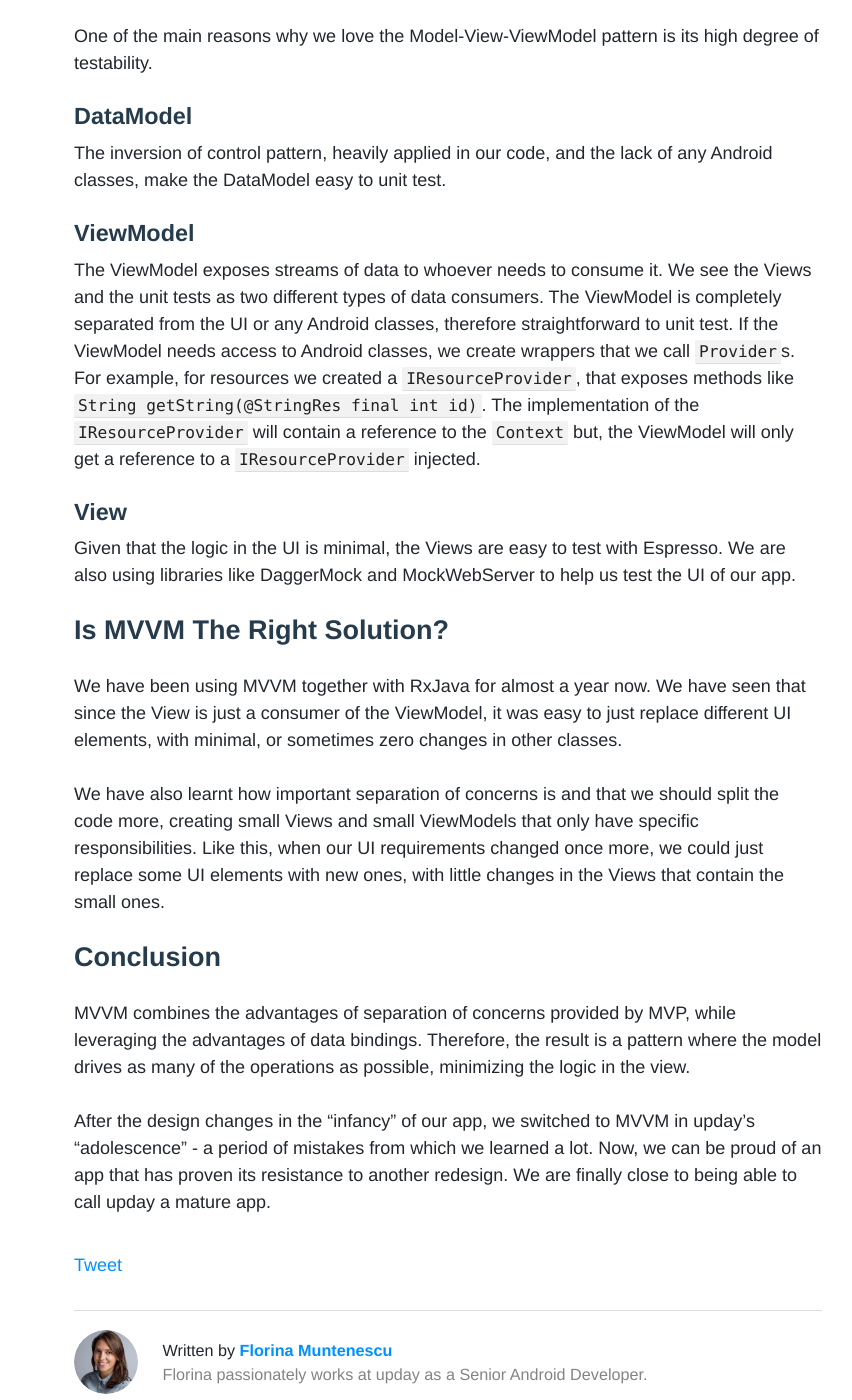
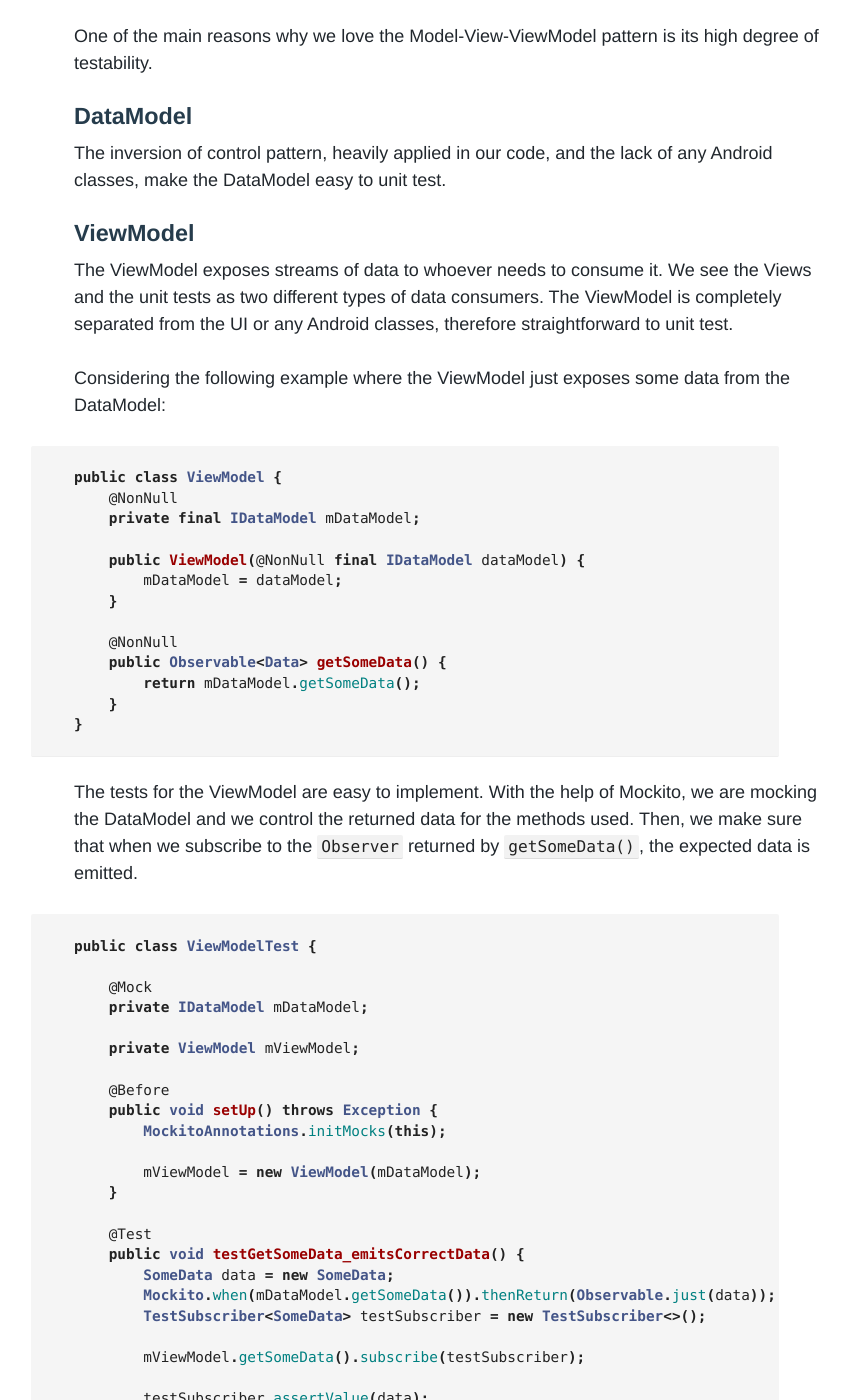
Before and after one commit to upday/upday.github.io, a Jekyll site: the page built from _posts/blog/2016-09-06-model-view-viewmodel.md, in a window 1280 px wide and 1400 px high, scrolled down 3368 px. Shown: the whole window, without its empty margins (192-1044 px from the left). Built offline with Jekyll 4.4.1, drawn with Linux system fonts in a browser that asks for light colours; nearby versions of some CDN libraries; some web fonts are replaced; comment, search, counter and statistics services are not loaded; some of the changed text lies outside the part shown.

Commit message:
added test example

```diff
--- a/_posts/blog/2016-09-06-model-view-viewmodel.md
+++ b/_posts/blog/2016-09-06-model-view-viewmodel.md
@@ -1,6 +1,6 @@
 ---
 layout: post
-title: "Model-View-ViewModel Pattern in Android"
+title: "Android Architecture Patterns Part 3:<br/>Model-View-ViewModel"
 description: Our choice for the upday app - the Model-View-ViewModel pattern.
 modified:
 categories: blog
@@ -108,20 +108,74 @@ The inversion of control pattern, heavily applied in our code, and the lack of a
 
 The ViewModel exposes streams of data to whoever needs to consume it. We see the Views and the unit tests as two different types of data consumers.
 The ViewModel is completely separated from the UI or any Android classes, therefore straightforward to unit test.
+
+Considering the following example where the ViewModel just exposes some data from the DataModel:
+
+{% highlight java %}
+public class ViewModel {
+    @NonNull
+    private final IDataModel mDataModel;
+
+    public ViewModel(@NonNull final IDataModel dataModel) {
+        mDataModel = dataModel;
+    }
+
+    @NonNull
+    public Observable<Data> getSomeData() {
+        return mDataModel.getSomeData();
+    }
+}
+{% endhighlight %}
+
+The tests for the ViewModel are easy to implement. With the help of Mockito, we are mocking the DataModel and we control the returned data for the methods used. Then, we make sure that when we subscribe to the `Observer` returned by `getSomeData()`, the expected data is emitted.
+
+{% highlight java %}
+public class ViewModelTest {
+
+    @Mock
+    private IDataModel mDataModel;
+
+    private ViewModel mViewModel;
+
+    @Before
+    public void setUp() throws Exception {
+        MockitoAnnotations.initMocks(this);
+
+        mViewModel = new ViewModel(mDataModel);
+    }
+
+    @Test
+    public void testGetSomeData_emitsCorrectData() {
+        SomeData data = new SomeData;
+        Mockito.when(mDataModel.getSomeData()).thenReturn(Observable.just(data));
+        TestSubscriber<SomeData> testSubscriber = new TestSubscriber<>();
+
+        mViewModel.getSomeData().subscribe(testSubscriber);
+
+        testSubscriber.assertValue(data);
+    }
+}
+{% endhighlight %}
+
 If the ViewModel needs access to Android classes, we create wrappers that we call `Provider`s. For example, for resources we created a `IResourceProvider`, that exposes methods like `String getString(@StringRes final int id)`. The implementation of the `IResourceProvider` will contain a reference to the `Context` but, the ViewModel will only get a reference to a `IResourceProvider` injected.
 
 ### View
 
-Given that the logic in the UI is minimal, the Views are easy to test with Espresso. We are also using libraries like DaggerMock and MockWebServer to help us test the UI of our app.
+Given that the logic in the UI is minimal, the Views are easy to test with Espresso. We are also using libraries like DaggerMock and MockWebServer to improve the stability of our UI tests.
 
 ## Is MVVM The Right Solution?
 
 We have been using MVVM together with RxJava for almost a year now. We have seen that since the View is just a consumer of the ViewModel, it was easy to just replace different UI elements, with minimal, or sometimes zero changes in other classes.
 
-We have also learnt how important separation of concerns is and that we should split the code more, creating small Views and small ViewModels that only have specific responsibilities. Like this, when our UI requirements changed once more, we could just replace some UI elements with new ones, with little changes in the Views that contain the small ones.
+We have also learnt how important separation of concerns is and that we should split the code more, creating small Views and small ViewModels that only have specific responsibilities. The ViewModels are injected in the Views. This means that most of the times, we just add the Views in the XML UI, without doing any other changes. Therefore, when our UI requirements change again, we can easily replace some Views with new ones.
 
 ## Conclusion
 
 MVVM combines the advantages of separation of concerns provided by MVP, while leveraging the advantages of data bindings. Therefore, the result is a pattern where the model drives as many of the operations as possible, minimizing the logic in the view.
 
 After the design changes in the "infancy" of our app, we switched to MVVM in upday's "adolescence" - a period of mistakes from which we learned a lot. Now, we can be proud of an app that has proven its resistance to another redesign. We are finally close to being able to call upday a mature app.
+
+
+A simple example of the MVVM implementation can be found <a href="https://github.com/florina-muntenescu/DroidconMVVM">here</a>.
+
+A "Hello, World!" comparison between MVP and MVVM can be found <a href="https://github.com/florina-muntenescu/MVPvsMVVM">here</a>.
```
